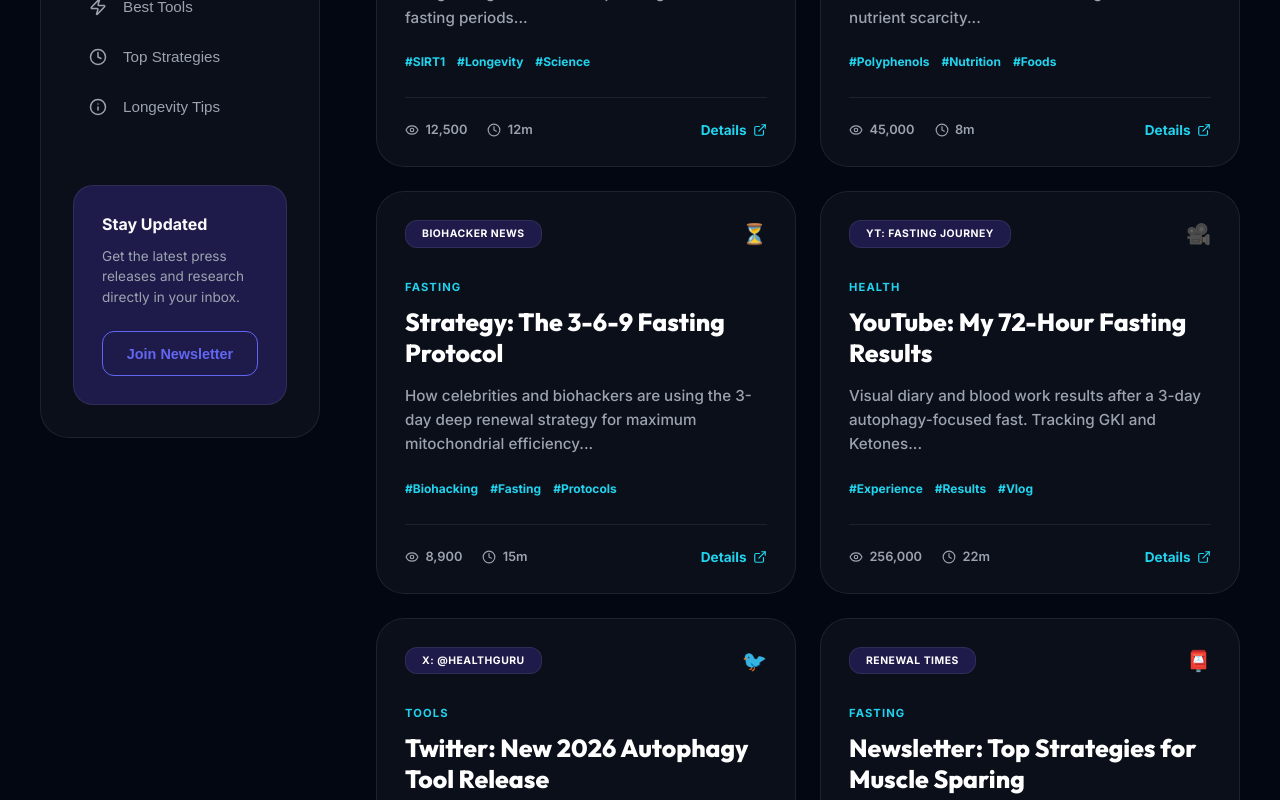
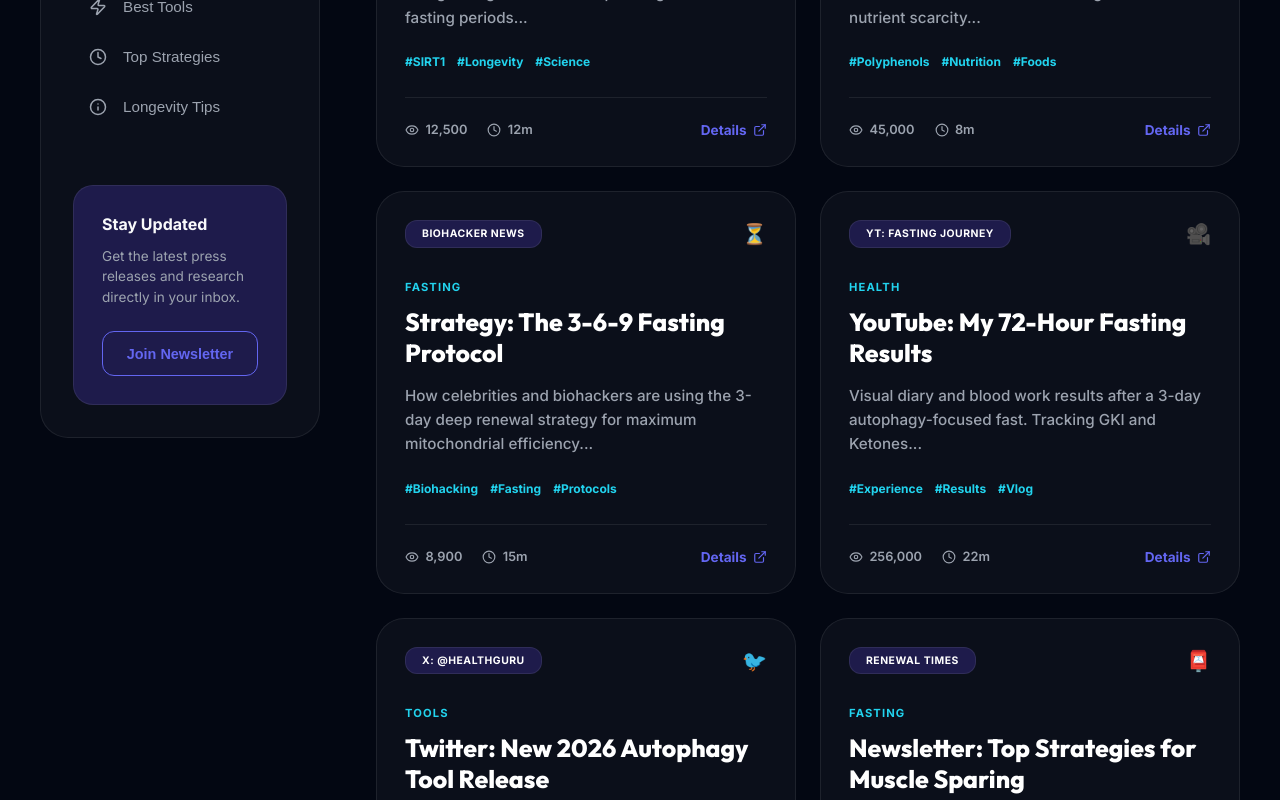
Before and after one commit to parnisce/AutophagyDir, a React (Vite) app: page / in a window 1280 px wide. Shown: the part 1060-1860 px from the top of the page. Built offline with nearby package versions, Linux system fonts and the light colour scheme.

Commit message:
update card color 3

```diff
--- a/src/App.css
+++ b/src/App.css
@@ -451,7 +451,7 @@
 
 .action-btn {
   text-decoration: none;
-  color: #22D3EE;
+  color: var(--primary);
   font-weight: 800;
   font-size: 0.85rem;
   display: flex;
```
